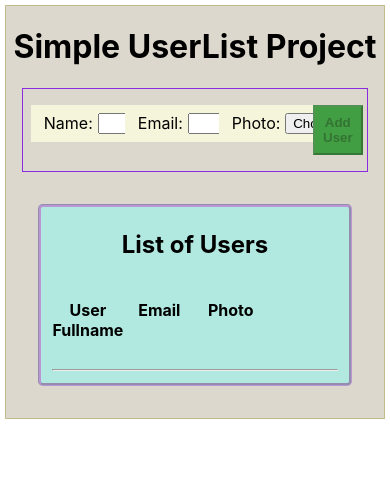
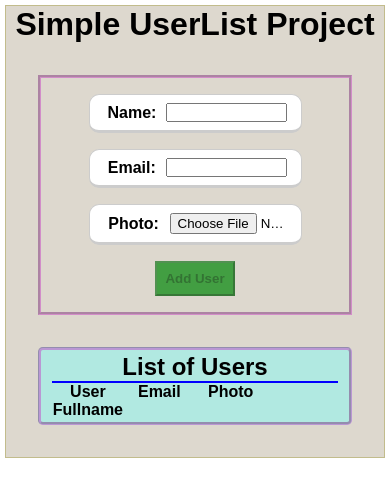
Before and after one commit to ashreera/userListDashboard, a React (Create React App) app in the folder my-app/: page / in a window 390 px wide. Shown: the top 496 px of the page. Built offline with nearby package versions, Linux system fonts and the light colour scheme.

Commit message:
added media query for responsiveness

```diff
--- a/my-app/src/App.css
+++ b/my-app/src/App.css
@@ -1,3 +1,19 @@
+/*basic reset*/
+* {
+  margin: 0;
+  padding: 0;
+}
+
+html {
+  height: 100%;
+ }
+
+body {
+  font-family: montserrat, arial, verdana;
+  background: transparent;
+}
+
+
 .App {
   text-align: center;
   background-color: rgb(221, 216, 206);
--- a/my-app/src/components/listUsers/ListUsers.module.css
+++ b/my-app/src/components/listUsers/ListUsers.module.css
@@ -7,10 +7,17 @@
     background-color: rgb(177, 233, 225);
     text-align: center;
   }
+  .listcontainer h2 {
+    border-bottom: 2px solid blue;
+
+  }
 
   .user {
     display: grid;
     grid-template-columns: repeat(4, 1fr);
+  }
+  .user div {
+    border: 1px solid blue;
   }
 
   .btn {
--- a/my-app/src/components/listUsers/ListUsers.tsx
+++ b/my-app/src/components/listUsers/ListUsers.tsx
@@ -34,14 +34,13 @@ const AllUsers: React.FC<ListUsers> = ({ allUsers}) => {
           <h4>Photo</h4>
         </div>
 
-        <hr />
 
         {allUsers &&
           allUsers.map((user, idx) => (
             <div key={idx} className={listUsersStyles.user}>
-              <h4>{user.username}</h4>
-              <h4>{user.useremail}</h4>
-              <h4>{user.userphoto}</h4>
+              <div>{user.username}</div>
+              <div>{user.useremail}</div>
+              <div>{user.userphoto}</div>
 
              </div>
           ))}
--- a/my-app/src/components/newUser/newUser.module.css
+++ b/my-app/src/components/newUser/newUser.module.css
@@ -1,6 +1,6 @@
 .form {
-    border: 1px groove blueviolet;
-    margin: 1rem;
+    border: 3px groove rgba(197, 51, 197, 0.452);
+    margin: 2rem;
     padding: 0.5rem;
     display: flex;
     flex-direction: row;
@@ -15,8 +15,11 @@
 
     margin: 0.5rem auto;
     padding: 0.5rem;
-    background-color: beige;
+    background-color: white;
     min-width: 20vw;
+    border-radius: 10px;
+    border: 1px solid #ccc;
+    border-bottom: 3px solid #ccc;
   }
 
   .inputgroup input {
@@ -26,6 +29,7 @@
   .inputgroup label {
     text-align: left;
     margin: auto 0.3rem;
+    font-weight: bolder;
   }
 
   .btn {
@@ -39,3 +43,17 @@
     font-style: oblique;
     background-color: rgb(56, 216, 163);
   }
+  @media only screen and (max-width:480px) {
+
+    .form {
+      flex-direction: column;
+   }
+    .inputgroup {
+      min-width: 50vw;
+    }
+    .inputgroup input {
+      max-width: 30vw;
+    }
+    /* smartphones, iPhone, portrait 480x320 phones */
+
+  }
```
